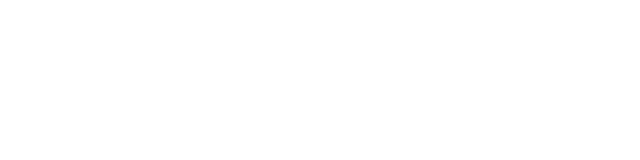
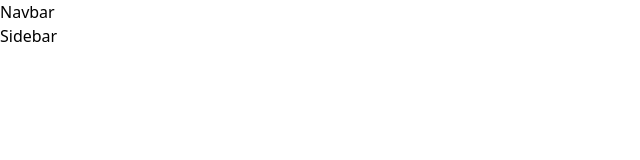
Before and after one commit to YajaDev/QuizQuest, a React (Vite) app: page / in a window 1280 px wide. Shown: the top 160 px of the page, without its empty margins (0-640 px from the left). Built offline with nearby package versions, Linux system fonts and the light colour scheme.

Commit message:
Make a RouteLayout

```diff
--- a/src/App.jsx
+++ b/src/App.jsx
@@ -1,10 +1,18 @@
+import { Route, RouterProvider, createBrowserRouter, createRoutesFromElements } from "react-router-dom";
+import RootLayout from "./layouts/RootLayout";
 
 
 const App = () => {
+
+  const router = createBrowserRouter(
+    createRoutesFromElements(
+      <Route path="/" element={<RootLayout />}>
+      </Route>
+    )
+  );
+
   return (
-    <div>
-
-    </div>
+    <RouterProvider router={router}/>
   )
 }
 
--- /dev/null
+++ b/src/components/Navbar.jsx
@@ -0,0 +1,10 @@
+
+const Navbar = () => {
+  return (
+    <div>
+      Navbar
+    </div>
+  )
+}
+
+export default Navbar
--- /dev/null
+++ b/src/components/Sidebar.jsx
@@ -0,0 +1,9 @@
+const Sidebar = () => {
+  return (
+    <div>
+      Sidebar
+    </div>
+  )
+}
+
+export default Sidebar
--- /dev/null
+++ b/src/layouts/RootLayout.jsx
@@ -0,0 +1,13 @@
+import Navbar from "../components/Navbar"
+import Sidebar from "../components/Sidebar"
+
+const RootLayout = () => {
+  return (
+    <>
+      <Navbar/>
+      <Sidebar/>
+    </>
+  )
+}
+
+export default RootLayout
```
